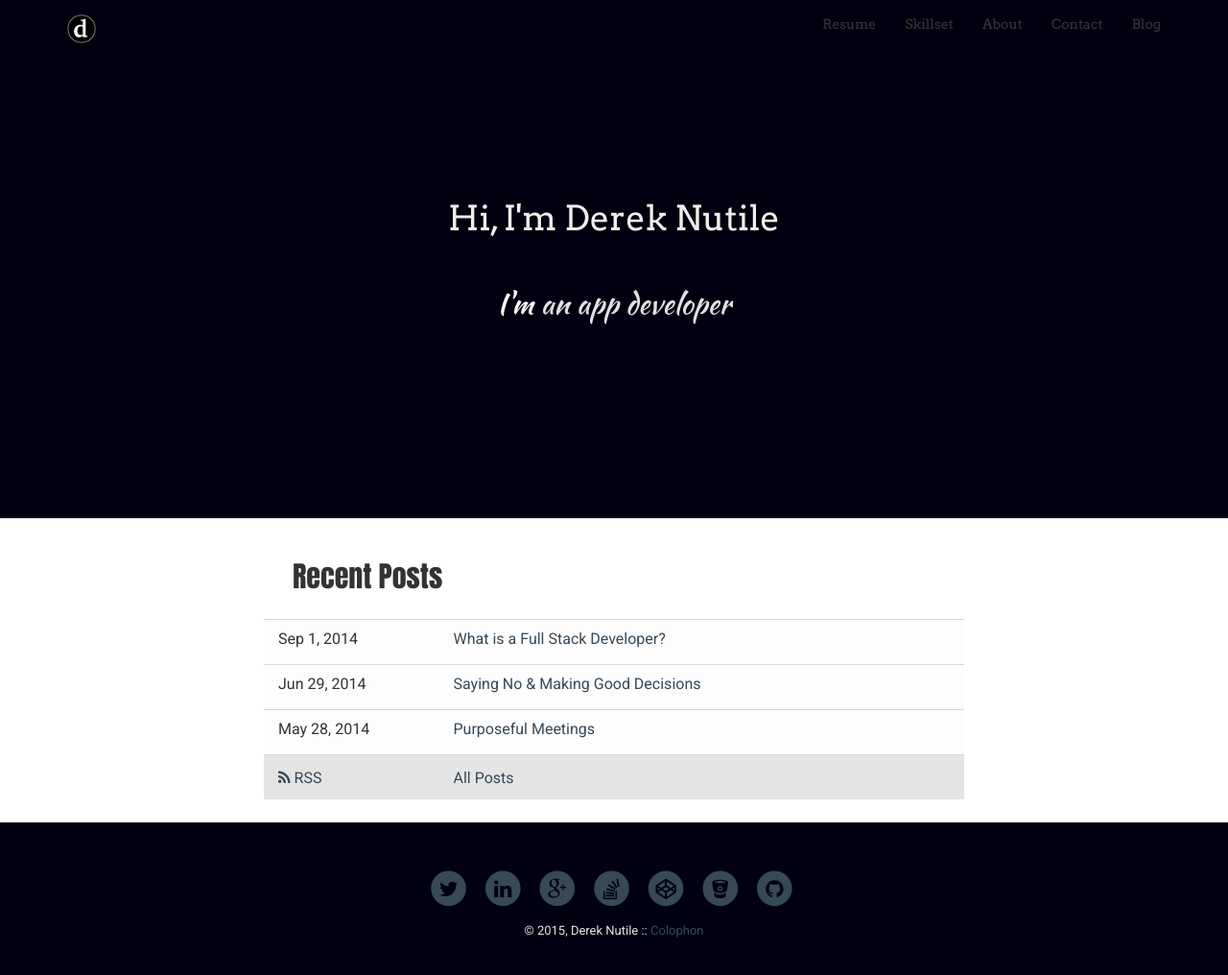
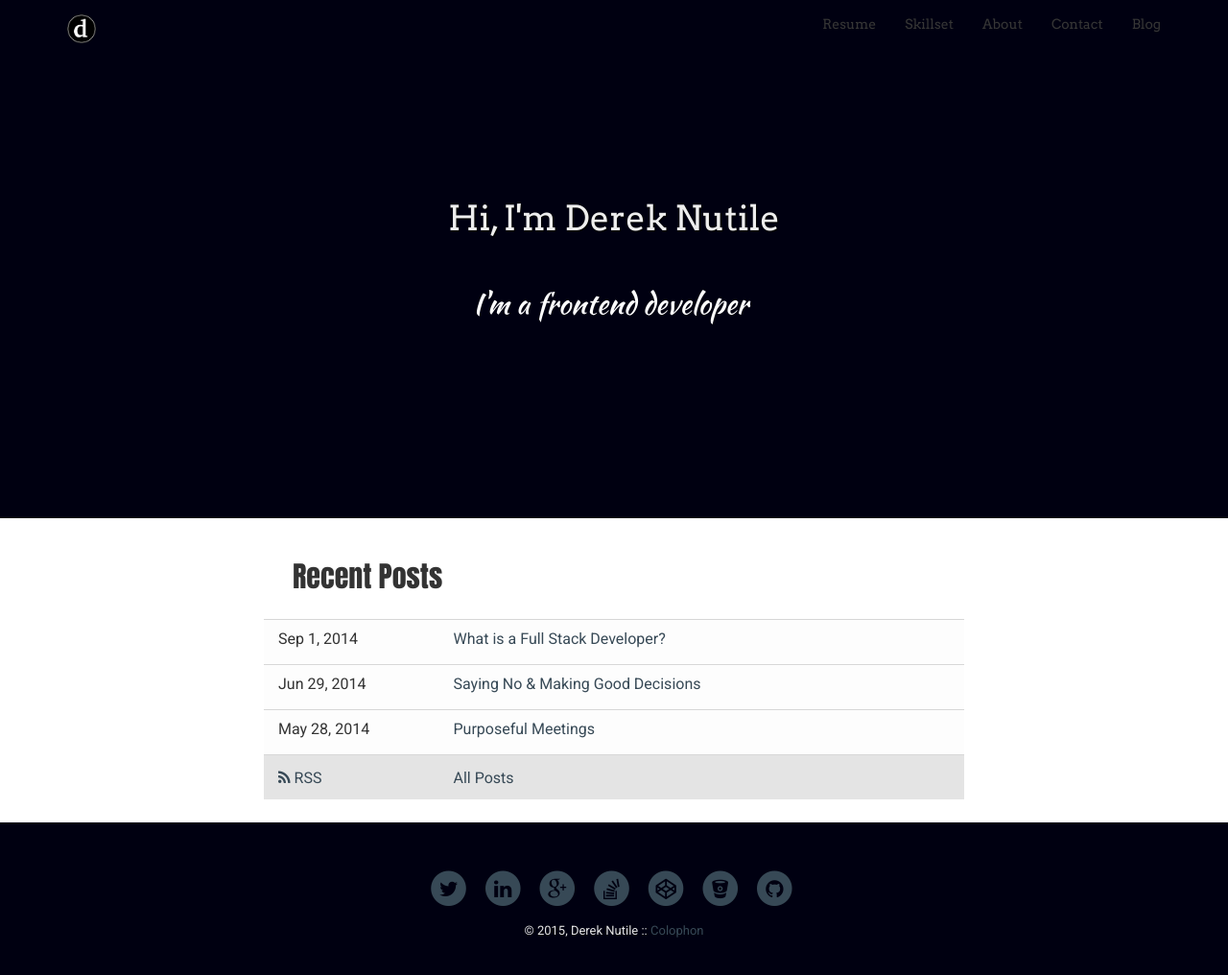
Before and after one commit to dereknutile/dereknutile.github.io, a Jekyll site: the page built from index.html, in a window 1280 px wide and 1028 px high. Shown: the top 1016 px of the window at 96% size. Built offline with Jekyll 4.4.1, drawn with Linux system fonts in a browser that asks for light colours.

Commit message:
Adds a few intro texts and simplifies the transitions.

```diff
--- a/assets/js/custom.js
+++ b/assets/js/custom.js
@@ -7,9 +7,9 @@
   function swapText() {
     ++textIndex;
     text.eq(textIndex % text.length)
-      .fadeIn(900)
-      .delay(1200)
-      .fadeOut(1200, swapText);
+      .fadeIn(1400)
+      .delay(1600)
+      .fadeOut(900, swapText);
   }
 
   swapText();
--- a/index.html
+++ b/index.html
@@ -7,10 +7,18 @@
   <div class="row">
     <h1 class="landing-title text-shadow-dark">Hi, I'm {{ site.title }}</h1>
     <h3 class="landing-intro">I'm
-      <span class="swap-text">a web developer</span>
-      <span class="swap-text">an app developer</span>
-      <span class="swap-text">a developer polyglot</span>
-      <span class="swap-text">possibly a unicorn</span>
+      <span class="swap-text animated fadeIn">a maker of web things&nbsp;</span>
+      <span class="swap-text animated fadeInRightBig">a frontend developer&nbsp;</span>
+      <span class="swap-text animated fadeInRightBig">a backend engineer&nbsp;</span>
+      <span class="swap-text animated fadeInRightBig">a devops administrator&nbsp;</span>
+      <span class="swap-text animated fadeInRightBig">a full-stack dev&nbsp;</span>
+      <span class="swap-text animated fadeInRightBig">a programming polyglot&nbsp;</span>
+      <span class="swap-text animated bounceInUp"><a href="/skills">possibly a unicorn</a>?&nbsp;</span>
+      <span class="swap-text animated fadeInRightBig">organized&nbsp;</span>
+      <span class="swap-text animated fadeInRightBig">communicative&nbsp;</span>
+      <span class="swap-text animated fadeInRightBig">an efficiency expert&nbsp;</span>
+      <span class="swap-text animated fadeInRightBig">a husband and dad&nbsp;</span>
+      <span class="swap-text animated fadeInRightBig">a runner&nbsp;</span>
     </h3>
   </div><!-- /.row -->
 </div><!-- /.container -->
```
